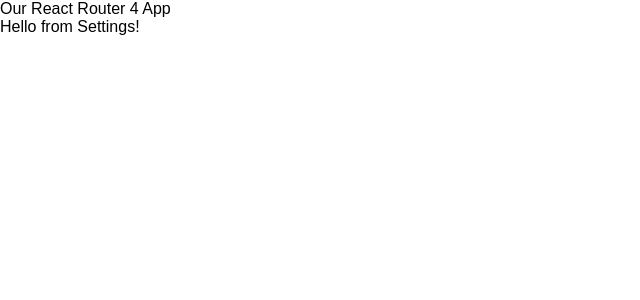
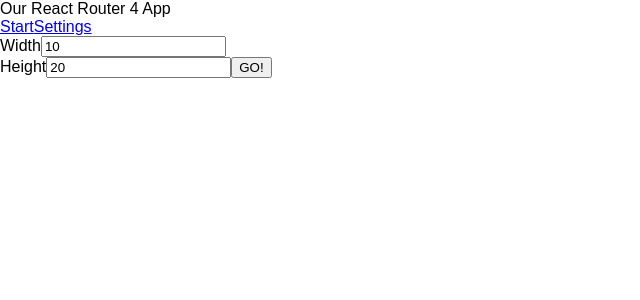
Before and after one commit to j-evs/snnnnake-game, a React (Create React App) app: page /settings in a window 1280 px wide. Shown: the top 300 px of the page, without its empty margins (0-640 px from the left). Built offline with nearby package versions, Linux system fonts and the light colour scheme.

Commit message:
settings

```diff
--- a/src/App.tsx
+++ b/src/App.tsx
@@ -5,7 +5,7 @@
 
 import { RootState } from './reducers';
 
-import { Route, BrowserRouter } from 'react-router-dom';
+import { Route, BrowserRouter, NavLink } from 'react-router-dom';
 
 import Game from './components/Game';
 import Settings from './components/Settings';
@@ -24,6 +24,10 @@
             <div className="primary-layout">
                 <header>
                     Our React Router 4 App
+                    <nav>
+                        <NavLink to="/start">Start</NavLink>
+                        <NavLink to="/settings">Settings</NavLink>
+                    </nav>
                 </header>
                 <main>
                     <Route path="/start" exact component={Game} />
--- a/src/actions/snake.tsx
+++ b/src/actions/snake.tsx
@@ -90,6 +90,8 @@
         || nextHeadPosition.x > settings.width
         || nextHeadPosition.y > settings.height;
 
+
+
     return isBodyCollision || isBoundariesCollision;
 }
 
@@ -103,19 +105,19 @@
 function getNewFoodPosition(settings: SettingsState, body: BodyState) {
     const { width, height } = settings;
     const availableXArray: number[] = Array
-        .from(Array(width).keys()).map(x => x++)
+        .from(Array(width).keys()).map(x => ++x)
         .filter(x => {
-            return body.some((bodyCell: Coord) => bodyCell.x === x);
+            return body.some((bodyCell: Coord) => bodyCell.x !== x);
         });
 
     const availableYArray: number[] = Array
-        .from(Array(height).keys()).map(y => y++)
+        .from(Array(height).keys()).map(y => ++y)
         .filter(y => {
-            return body.some((bodyCell: Coord) => bodyCell.y === y);
+            return body.some((bodyCell: Coord) => bodyCell.y !== y);
         });
 
     const randomX = availableXArray[Math.floor(availableXArray.length * Math.random())]
-    const randomY = availableXArray[Math.floor(availableYArray.length * Math.random())]
+    const randomY = availableYArray[Math.floor(availableYArray.length * Math.random())]
 
     return {x: randomX, y: randomY};
 }
--- a/src/components/Game.tsx
+++ b/src/components/Game.tsx
@@ -14,6 +14,6 @@
 }
 
 function mapStateToProps( state: RootState ) {
-    return state.snake;
+    return state;
 }
 export default connect(mapStateToProps)(Game);
--- /dev/null
+++ b/src/components/Grid.css
@@ -0,0 +1,5 @@
+.border {
+    display: inline-block;
+    border: 3px solid black;
+    font-size: 0;
+}
--- a/src/components/Grid.tsx
+++ b/src/components/Grid.tsx
@@ -1,16 +1,17 @@
 import * as React from 'react';
 
+import './Grid.css';
 import Square from './Square';
 
-import { BodyState, Coord } from '../reducers/snake';
-import { Move, ChangeDirection } from '../actions/snake';
+import { BodyState, Food, Coord } from '../reducers/snake';
+import { CheckDestination, ChangeDirection } from '../actions/snake';
 
 import { setInterval } from 'timers';
 class Grid extends React.Component<any, any> {
     timer: NodeJS.Timer | number | null;
 
     componentDidMount() {
-        this.timer = setInterval(() => this.props.dispatch(Move()), 1000);
+        this.timer = setInterval(() => this.props.dispatch(CheckDestination()), 600);
         document.addEventListener("keydown", this.handleKeyDown.bind(this));
     }
 
@@ -19,7 +20,6 @@
     }
 
     handleKeyDown(event: React.KeyboardEvent<Document>): any {
-        console.log('event', event);
         const LEFT_ARROW = 37;
         const RIGHT_ARROW = 39;
         const UP_ARROW = 38;
@@ -43,7 +43,7 @@
     }
 
     createMatrix(width: number, height: number) {
-        const from1toHeightArray = Array.from(Array(height).keys()).map(x => x++);
+        const from1toHeightArray = Array.from(Array(height).keys()).map(y => ++y);
         return from1toHeightArray.map(height => this.createRow(width, height));
     }
 
@@ -51,23 +51,34 @@
         return snakeCoords.some((coord: Coord) => coord.x === x && coord.y === y);
     }
 
+    isFood = (foodCoords: Food, x: number, y: number) => {
+        return (foodCoords.x === x) && (foodCoords.y === y);
+    }
+
     createRow(width: number, rowNumber: number) {
-        const from1toWidthArray: number[] = Array.from(Array(width).keys()).map(x => x++);
-        const snakeCoords = this.props.body;
+        const from1toWidthArray: number[] = Array.from(Array(width).keys()).map(x => ++x);
+        const {body: snakeCoords, food: foodCoords } = this.props.snake;
         return (
             <div>
                 {from1toWidthArray.map(width => {
-                    return <Square x={width} y={rowNumber} isSnake={this.isSnake(snakeCoords, width, rowNumber)} />
+                    return <Square
+                            x={width}
+                            y={rowNumber}
+                            isSnake={this.isSnake(snakeCoords, width, rowNumber)}
+                            isFood={this.isFood(foodCoords, width, rowNumber)}/>
                 })}
             </div>
         );
     }
 
     render() {
-        const width = 10;
-        const height = 20;
+        const {width, height} = this.props.settings;
         const squaresMatrix = this.createMatrix(width, height);
-        return squaresMatrix;
+
+        return (
+        <div className="border">
+            {squaresMatrix}
+        </div>);
     }
   }
 export default Grid;
--- a/src/components/Settings.tsx
+++ b/src/components/Settings.tsx
@@ -1,12 +1,81 @@
 import * as React from 'react';
 
+import { RootState } from '../reducers';
+import { ChangeSettings } from '../actions/settings';
+
+import {connect}  from 'react-redux';
+
+export interface Props {
+    width: number,
+    height: number
+    dispatch?: (action: any) => void;
+  }
+
+  export interface State {
+    width: number,
+    height: number
+  }
+
 class Settings extends React.Component<any, any> {
-    render() {
-      return (
-        <div className="hello">
-         Hello from Settings!
-        </div>
-      );
-    }
+      constructor(props: Props) {
+        super(props);
+        const { width, height } = this.props;
+        this.state = {
+          width,
+          height
+        };
+
+        this.handleInputChange = this.handleInputChange.bind(this);
+        this.handleSubmit = this.handleSubmit.bind(this);
+      }
+
+      handleInputChange(event: React.ChangeEvent<HTMLInputElement>) {
+        const target = event.target;
+        const value = Number(target.value);
+        const name = target.name;
+
+        // this.setState({
+        //   [name]: value
+        // });
+
+        name === 'width'
+            ? this.setState({width: value})
+            : this.setState({height: value})
+      }
+
+      handleSubmit(event: React.ChangeEvent<HTMLFormElement>) {
+          event.preventDefault();
+          const {width, height} = this.state;
+          this.props.dispatch(ChangeSettings({width, height}));
+      }
+
+      render() {
+        return (
+          <form onSubmit={this.handleSubmit}>
+            <label>
+                Width
+              <input
+                name="width"
+                type="number"
+                value={this.state.width}
+                onChange={this.handleInputChange} />
+            </label>
+            <br />
+            <label>
+              Height
+              <input
+                name="height"
+                type="number"
+                value={this.state.height}
+                onChange={this.handleInputChange} />
+            </label>
+            <button type="submit">GO!</button>
+          </form>
+        );
+      }
   }
-export default Settings;
+
+function mapStateToProps( state: RootState ) {
+    return state.settings;
+}
+export default connect( mapStateToProps )( Settings );
--- a/src/components/Square.css
+++ b/src/components/Square.css
@@ -1,5 +1,4 @@
 .square {
-    background-color: blue;
     width: 20px;
     height: 20px;
     display: inline-block;
@@ -8,3 +7,7 @@
 .snake {
     background-color: red;
 }
+
+.food {
+    background-color: yellow;
+}
--- a/src/components/Square.tsx
+++ b/src/components/Square.tsx
@@ -1,12 +1,16 @@
 import * as React from 'react';
 import './Square.css';
 
-class Square extends React.Component<any, any> {
+class Square extends React.PureComponent<any, any> {
     render() {
-        const { isSnake } = this.props;
+        const { isSnake, isFood } = this.props;
         let className = 'square';
         if ( isSnake ) {
             className += ' snake';
+        }
+
+        if ( isFood ) {
+            className += ' food'
         }
         return (
             <div className={className}></div>
--- a/src/reducers/settings.tsx
+++ b/src/reducers/settings.tsx
@@ -8,7 +8,7 @@
 
 const initialState: State = {
     width: 10,
-    height: 10
+    height: 20
 }
 
 export function reducer( state = initialState, action: SettingsActions ): State {
--- a/src/reducers/snake.tsx
+++ b/src/reducers/snake.tsx
@@ -13,11 +13,12 @@
 }
 
 export interface BodyState extends Array<Coord> { };
+export interface Food extends Coord { };
 
 export interface State {
     direction: string,
     body: BodyState,
-    food: Coord
+    food: Food
 }
 
 const initialState: State = {
```
